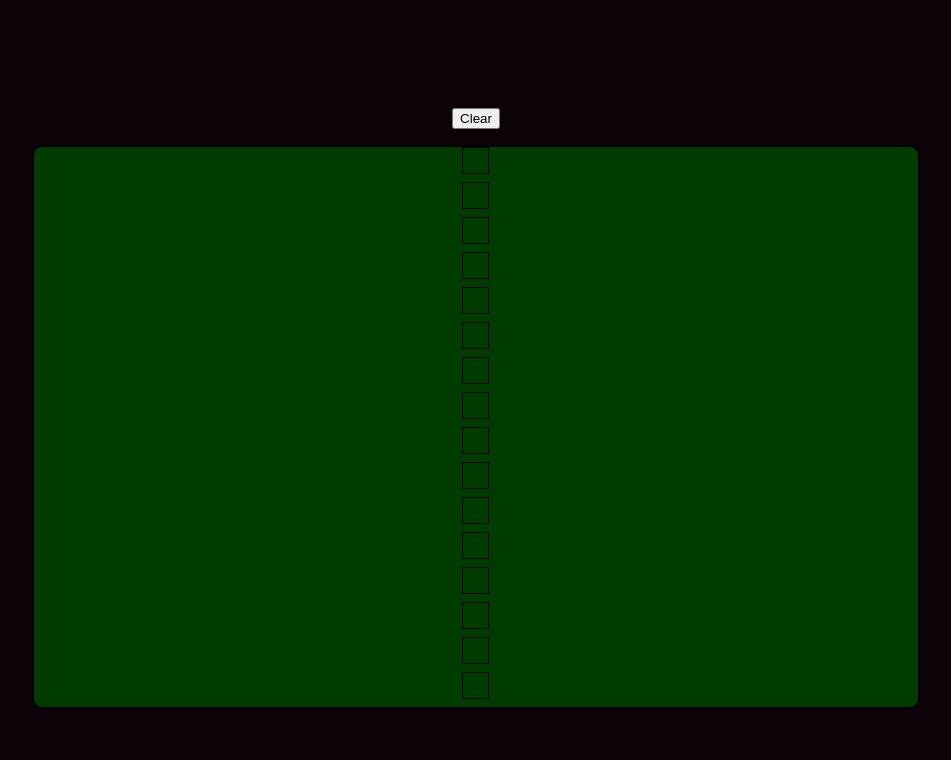
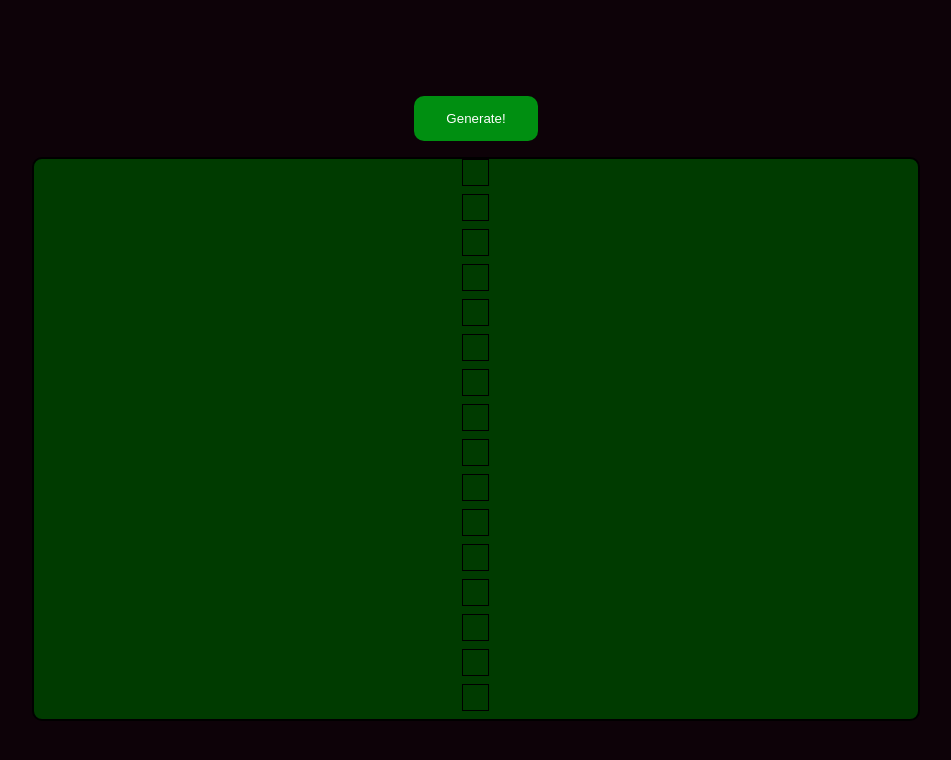
Before and after one commit to jpdieter/Etch-a-Sketch, a plain HTML site: page index.html in a window 1280 px wide. Shown: the whole page, without its empty margins (164-1115 px from the left). Drawn offline with Linux system fonts and the light colour scheme.

Commit message:
aligned button and main containers HTML

```diff
--- a/index.html
+++ b/index.html
@@ -9,8 +9,10 @@
 </head>
 <body>
     <div id="button-container">
-    <button id="button">Clear</button>
+    <button id="generate-button">Generate!</button>
     </div>
-    <div id="container"></div>
+    <div id="container">
+
+    </div>
 </body>
 </html>
```
